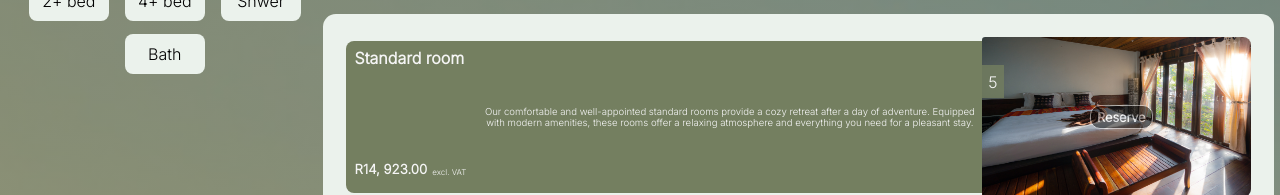
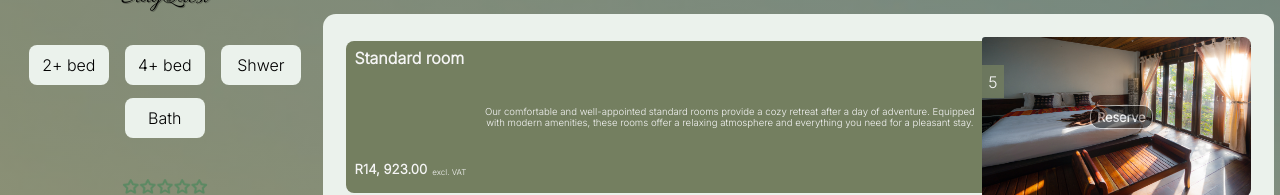
Before and after one commit to molokochris/StayQuest-Hotel, a React (Vite) app: page /rooms in a window 1280 px wide. Shown: the top 195 px of the page. Built offline with nearby package versions, Linux system fonts and the light colour scheme; a web font is replaced by a local one.

Commit message:
adding modal

```diff
--- a/package.json
+++ b/package.json
@@ -6,6 +6,7 @@
   "dependencies": {
     "react": "^18.2.0",
     "react-dom": "^18.2.0",
+    "react-modal": "^3.16.1",
     "react-router-dom": "^6.14.0",
     "router": "^1.3.8"
   },
--- a/src/Pages/HotelOasis.jsx
+++ b/src/Pages/HotelOasis.jsx
@@ -1,9 +1,22 @@
-import React from "react";
+import React, { useState } from "react";
 import "../assets/stylesheets/facilities.css";
 import "../assets/stylesheets/hoteloasis.css";
 import image from "../assets/images/rating-cropped.png";
+import Modal from 'react-modal';
+
+Modal.setAppElement();
 
 export default function HotelOasis() {
+
+  const [isModalOpen, setModalState] = useState(false);
+
+  const openModal = () => {
+    setModalState(true);
+  }
+  const closeModal = () => {
+    setModalState(false);
+  }
+
   return (
     <div className="hotelOasis">
       <div className="header">
--- a/src/assets/stylesheets/rooms.css
+++ b/src/assets/stylesheets/rooms.css
@@ -59,7 +59,7 @@
   display: flex;
   width: 100%;
   flex-wrap: wrap;
-  margin-bottom: 10em;
+  margin-bottom: 2em;
 }
 .feature-btn {
   border-radius: 8px;
```
Also changed, not shown: 1 other file (tests, documents, lock files or other folders).
